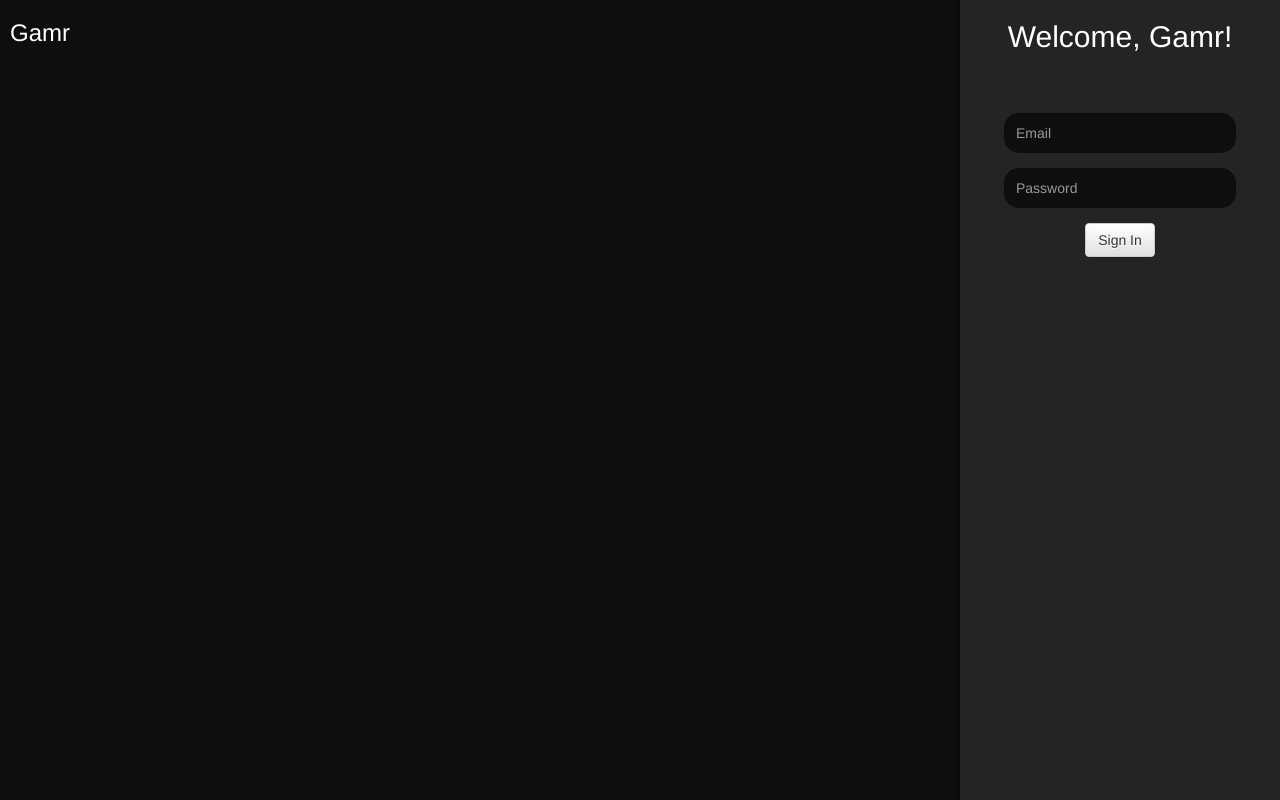
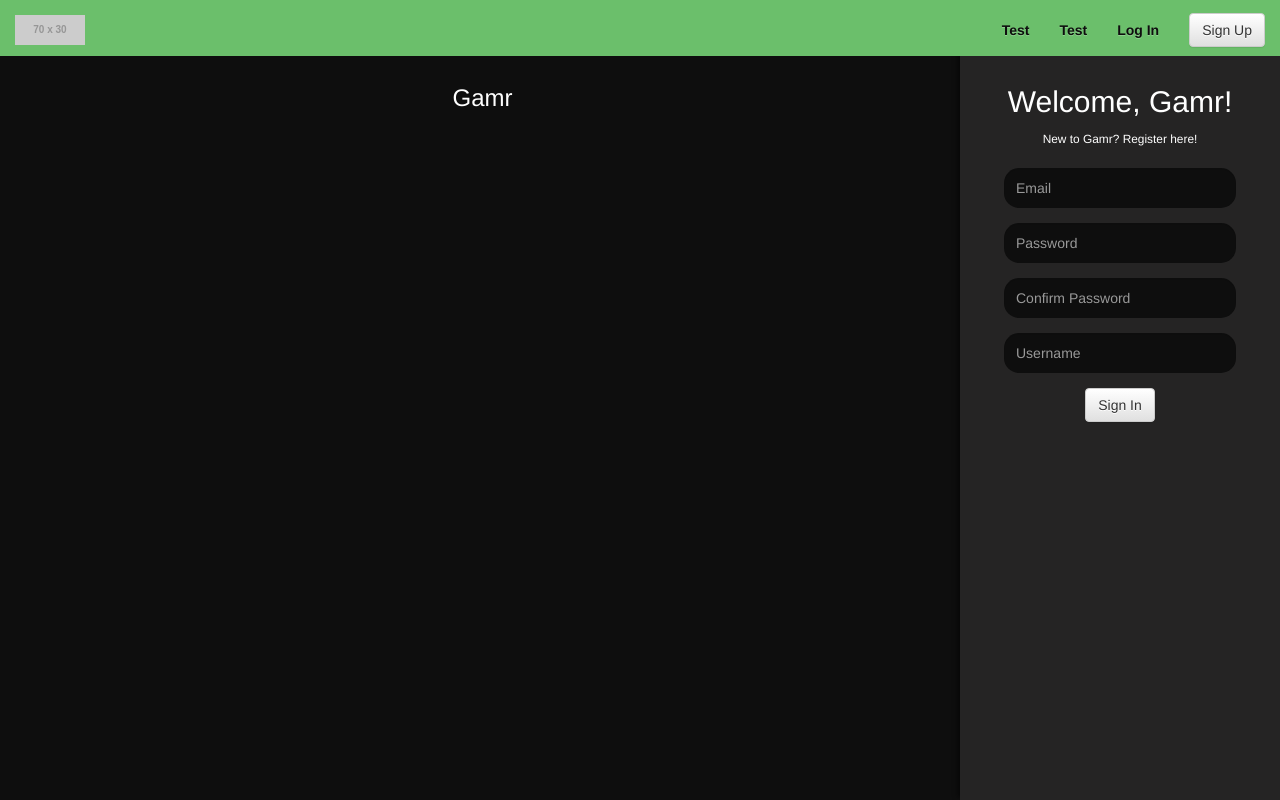
Before and after one commit to sabinadams/Gamr-Old, an Angular app: page / in a window 1280 px wide. Built offline with nearby package versions, Linux system fonts and the light colour scheme.

Commit message:
Crappy Login/Navbar
Temporary solution for the login page.
Beginnings of a nabber (looks like crap now)

```diff
--- a/src/app/app.component.html
+++ b/src/app/app.component.html
@@ -1,2 +1,2 @@
-<!-- <navbar></navbar> -->
+<navbar></navbar>
 <router-outlet></router-outlet>
--- a/src/app/components/navbar/navbar.css
+++ b/src/app/components/navbar/navbar.css
@@ -1,14 +1,29 @@
-.navbar-inverse {
+/*.navbar-inverse {
   background-color: rgba(29, 45, 63, 0.6);
   border:0;
   box-shadow: 0px 0px 10px rgb(27, 29, 41);
   background-image: linear-gradient(to bottom,rgba(37, 54, 74, 0.82) 0,rgba(38, 56, 76, 0) 100%);
-}
+}*/
 
-.navbar-inverse .navbar-nav>.active>a, .navbar-inverse .navbar-nav>.open>a {
+/*.navbar-inverse .navbar-nav>.active>a, .navbar-inverse .navbar-nav>.open>a {
   background-image: -webkit-linear-gradient(top,#222c39 0,#243243 100%);
   background-image: -o-linear-gradient(top,#222c39 0,#243243 100%);
   background-image: -webkit-gradient(linear-gradient(to bottom,#222c39 0,#243243 100%););
   background-image: linear-gradient(to bottom,#222c39 0,#243243 100%);
   -webkit-box-shadow: inset 0 3px 9px rgba(0,0,0,.25);
 }
+*/
+
+.navbar {
+	background-color:#6bbf6b;
+	/*height:65px;*/
+}
+
+.nav>li>a {
+    color: #0e0e0e;
+    font-weight:bold;
+}
+
+.options {
+	margin-top:5px;
+}
--- a/src/app/components/navbar/navbar.html
+++ b/src/app/components/navbar/navbar.html
@@ -1,4 +1,4 @@
-<nav class="navbar navbar-inverse navbar-fixed-top">
+<nav class="navbar navbar-fixed-top">
   <div class="container-fluid">
     <!-- Brand and toggle get grouped for better mobile display -->
     <div class="navbar-header">
@@ -8,17 +8,27 @@
         <span class="icon-bar"></span>
         <span class="icon-bar"></span>
       </button>
-      <a class="navbar-brand" [routerLink]="['']">Gamr</a>
+      <a class="navbar-brand" [routerLink]="['']">
+        <img alt="Brand" src="http://placehold.it/70x30">
+      </a>
     </div>
 
     <!-- Collect the nav links, forms, and other content for toggling -->
-    <div class="collapse navbar-collapse" id="bs-example-navbar-collapse-1">
-      <ul class="nav navbar-nav">
-        <li [routerLinkActive]="['active']"><a href="#">Link <span class="sr-only">(current)</span></a></li>
-        <li [routerLinkActive]="['active']"><a href="#">Link</a></li>
+    <div class="options collapse navbar-collapse" id="bs-example-navbar-collapse-1">
+      <!-- <ul class="nav navbar-nav navbar-right">
+        <li [routerLinkActive]="['active']"><a [routerLink]="['/profile']" >Profile</a></li>
+      </ul> -->
+      <div class="navbar-form navbar-right">
+        <button type="submit" class="btn btn-default btn-outline">Sign Up</button>
+      </div>
+      <ul class="nav navbar-nav navbar-right">
+        <li><a [routerLink]="['home']" >Log In</a></li>
       </ul>
       <ul class="nav navbar-nav navbar-right">
-        <li [routerLinkActive]="['active']"><a [routerLink]="['/profile']" >Profile</a></li>
+        <li [routerLinkActive]="['active']"><a>Test</a></li>
+      </ul>
+      <ul class="nav navbar-nav navbar-right">
+        <li [routerLinkActive]="['active']"><a>Test</a></li>
       </ul>
     </div><!-- /.navbar-collapse -->
   </div><!-- /.container-fluid -->
--- a/src/app/components/profile-side-panel/profile-side-panel.html
+++ b/src/app/components/profile-side-panel/profile-side-panel.html
@@ -32,7 +32,7 @@
   <ul class="list-group">
     <li class="list-group-item" style="text-align:center; background-color:rgba(38, 52, 91, 0.18);">Discover Users</li>
     <li class="list-group-item">
-      <img src="https://lh3.googleusercontent.com/YqlXGn_KbC5zxxEDr12vsYWjcMpZokEmGZ76opYh4VmRwa2FCP6fHYzFcad5-xj4C677=w300" style="height:auto; max-width:40px;" class=" img-rounded"alt="">
+      <img src="https://lh3.googleusercontent.com/YqlXGn_KbC5zxxEDr12vsYWjcMpZokEmGZ76opYh4VmRwa2FCP6fHYzFcad5-xj4C677=w300" style="height:auto; max-width:40px;" class=" img-rounded" alt="">
       @Xbox
       <!--<a class="btn btn-default">Follow</a>-->
       <span class="label label-info">Follow</span>
@@ -46,7 +46,7 @@
 
     </li>
     <li class="list-group-item">
-      <img src="http://placehold.it/100x100" style="height:auto; max-width:40px;" class=" img-rounded"alt="">
+      <img src="http://placehold.it/100x100" style="height:auto; max-width:40px;" class=" img-rounded" alt="">
       @Gamr
       <!--<a class="btn btn-default">Follow</a>-->
       <span class="label label-info">Follow</span>
--- a/src/app/pages/login/login.css
+++ b/src/app/pages/login/login.css
@@ -1,5 +1,9 @@
 .login-page {
 	padding-left:10px;
+}
+
+.login-page-container, .login-container {
+	padding-top:65px;
 }
 
 .login-container {
@@ -14,7 +18,7 @@
 .login-form {
 	width:80%;
 	margin:auto;
-	margin-top:60px;
+	margin-top:20px;
 }
 
 .form-input {
--- a/src/app/pages/login/login.html
+++ b/src/app/pages/login/login.html
@@ -1,10 +1,14 @@
 <div class="login-page">
 	<div class="row">
-		<div class="col-lg-9 col-md-9 col-sm-9 col-xs-9">
-			<h3>Gamr</h3>
+		<div class="col-lg-9 col-md-9 col-sm-9 col-xs-9 text-center login-page-container">
+			<div class="row main-box">
+				<h3>Gamr</h3>
+
+			</div>
 		</div>
 		<div class="col-lg-3 col-md-3 col-sm-3 col-xs-3 text-center login-container">
 			<h2>Welcome, Gamr!</h2>
+			<small>New to Gamr? Register here!</small>
 			<div class="login-form">
 				<div class="form-group">
 					<input type="email" class="form-control form-input" placeholder="Email">
@@ -12,7 +16,12 @@
 				<div class="form-group">
 					<input type="password" class="form-control form-input" placeholder="Password">
 				</div>
-				<!-- Standard button -->
+				<div class="form-group">
+					<input type="password" class="form-control form-input" placeholder="Confirm Password">
+				</div>
+				<div class="form-group">
+					<input type="password" class="form-control form-input" placeholder="Username">
+				</div>
 				<button type="button" [routerLink]="['home']" class="btn btn-default sign-in-button">Sign In</button>
 			</div>
 		</div>
```
